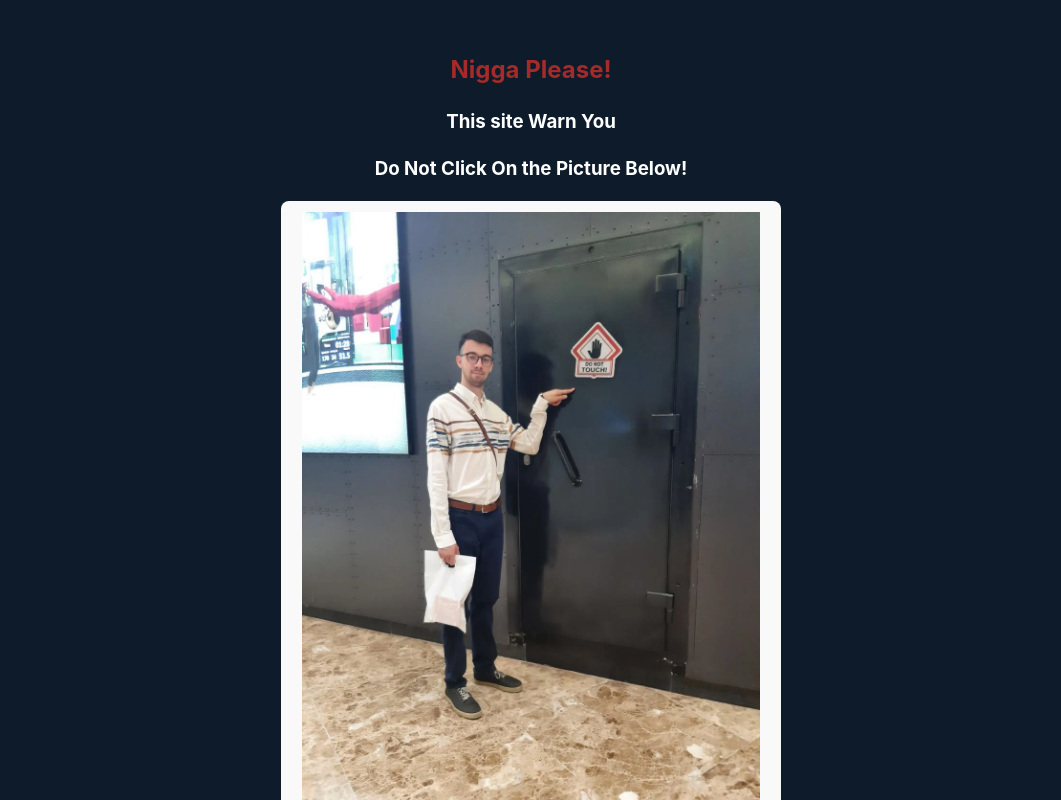
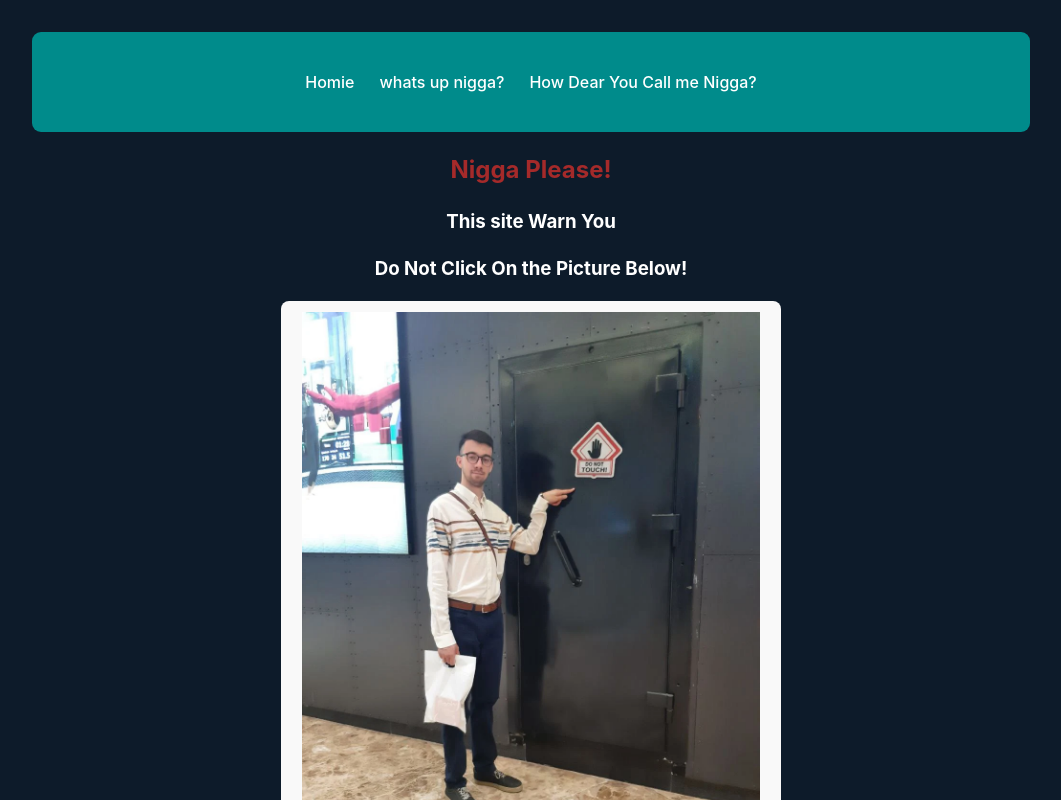
Before and after one commit to PickleRick9092/MohammadOnReact, a React (Vite) app: page / in a window 1280 px wide. Shown: the top 800 px of the page, without its empty margins (109-1170 px from the left). Built offline with nearby package versions, Linux system fonts and the light colour scheme.

Commit message:
add header

```diff
--- a/src/App.css
+++ b/src/App.css
@@ -1,5 +1,5 @@
 #root {
-  max-width: 1280px;
+
   margin: 0 auto;
   padding: 2rem;
   text-align: center;
@@ -19,3 +19,21 @@ button{
   width: 50%;
   height:auto;
 }
+.Header {
+  height : 100px;
+  width: 100%;
+  background-color: darkcyan;
+  color:white;
+  display: flex;
+  justify-content: center;
+  align-items: center;
+  gap:25px;
+  border-radius: 9px;
+}
+
+.Header a{
+  color:white;
+}
+.Header a:hover{
+color:black;
+}
--- a/src/App.jsx
+++ b/src/App.jsx
@@ -3,15 +3,27 @@ import reactLogo from './assets/react.svg'
 import viteLogo from '/vite.svg'
 import './App.css'
 import NiggaPic from './components/NiggaPic'
+import Header from './components/Header'
+import MenuButton from './components/MenuButton'
 
 
 function App() {
-  const [count, setCount] = useState(0)
+  const Buttons = [
+    {text:'Homie'},
+    {text:'whats up nigga?'},
+    {text:'How Dear You Call me Nigga?'},
+  ]
 
   return (
     <div className='main'>
 <div >
 
+<Header>
+{
+Buttons.map((item) => (
+          <MenuButton item={item} />
+        ))}
+</Header>
 <NiggaPic/>
 
     </div>
--- /dev/null
+++ b/src/components/Header.jsx
@@ -0,0 +1,11 @@
+import React from 'react'
+
+const Header = (props) => {
+  return (
+    <div className='Header'>
+      {props.children}
+    </div>
+  )
+}
+
+export default Header
--- /dev/null
+++ b/src/components/MenuButton.jsx
@@ -0,0 +1,14 @@
+import React from 'react'
+
+const MenuButton = ({item}) => {
+    const aHandler = ()=>{
+        alert('nigga why are u clicking on me?')
+    }
+  return (
+    <div>
+      <a onClick={aHandler}>{item.text}</a>
+    </div>
+  )
+}
+
+export default MenuButton
```
